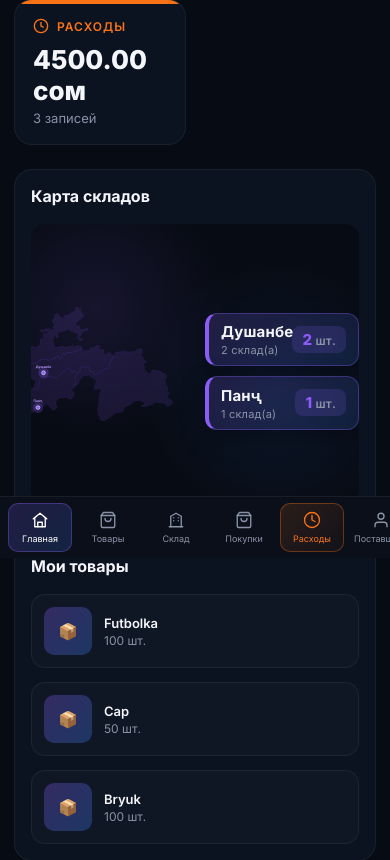
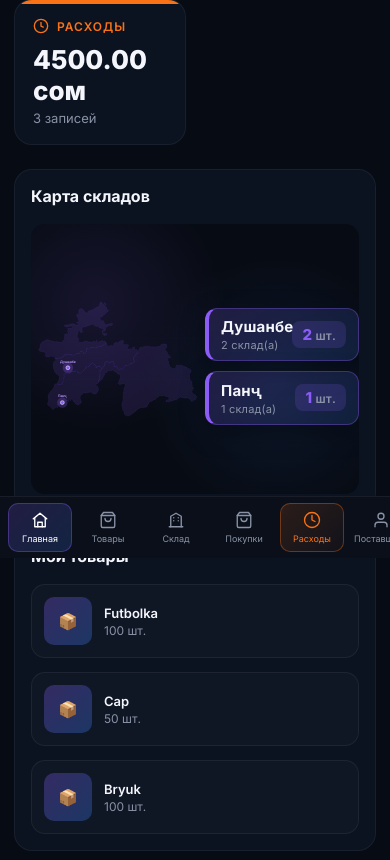
Before and after one commit to abdullozoda77/KorvonTour, a Django app: page /home/ in a window 390 px wide. Shown: the part 286-1146 px from the top of the page. Run offline with Django 5.2, Linux system fonts and the light colour scheme; data comes from the database, SQL or seed files in the repository.

Commit message:
fix map overflowing on mobile

```diff
--- a/static/css/style.css
+++ b/static/css/style.css
@@ -1548,6 +1548,11 @@ td .amount.org { color: var(--orange); }
     .topbar { flex-wrap: wrap; margin-bottom: 20px; }
     .stats { grid-template-columns: 1fr; }
     .product-grid { grid-template-columns: 1fr; }
+    .map svg.map-svg {
+        width: 100%;
+        height: 100%;
+        transform: none;
+    }
 }
 
 /* ==== PHONE (small screens) ==== */
@@ -1597,7 +1602,12 @@ td .amount.org { color: var(--orange); }
     .form-actions { flex-wrap: wrap; }
     .form-actions .btn { flex: 1; justify-content: center; }
 
-    .map { height: 280px; }
+    .map { height: 270px; }
+    .map svg.map-svg {
+        width: 100%;
+        height: 100%;
+        transform: none;
+    }
     .map-modal-box { max-height: 92vh; }
     .map-modal-body { height: 60vh; }
 
```
